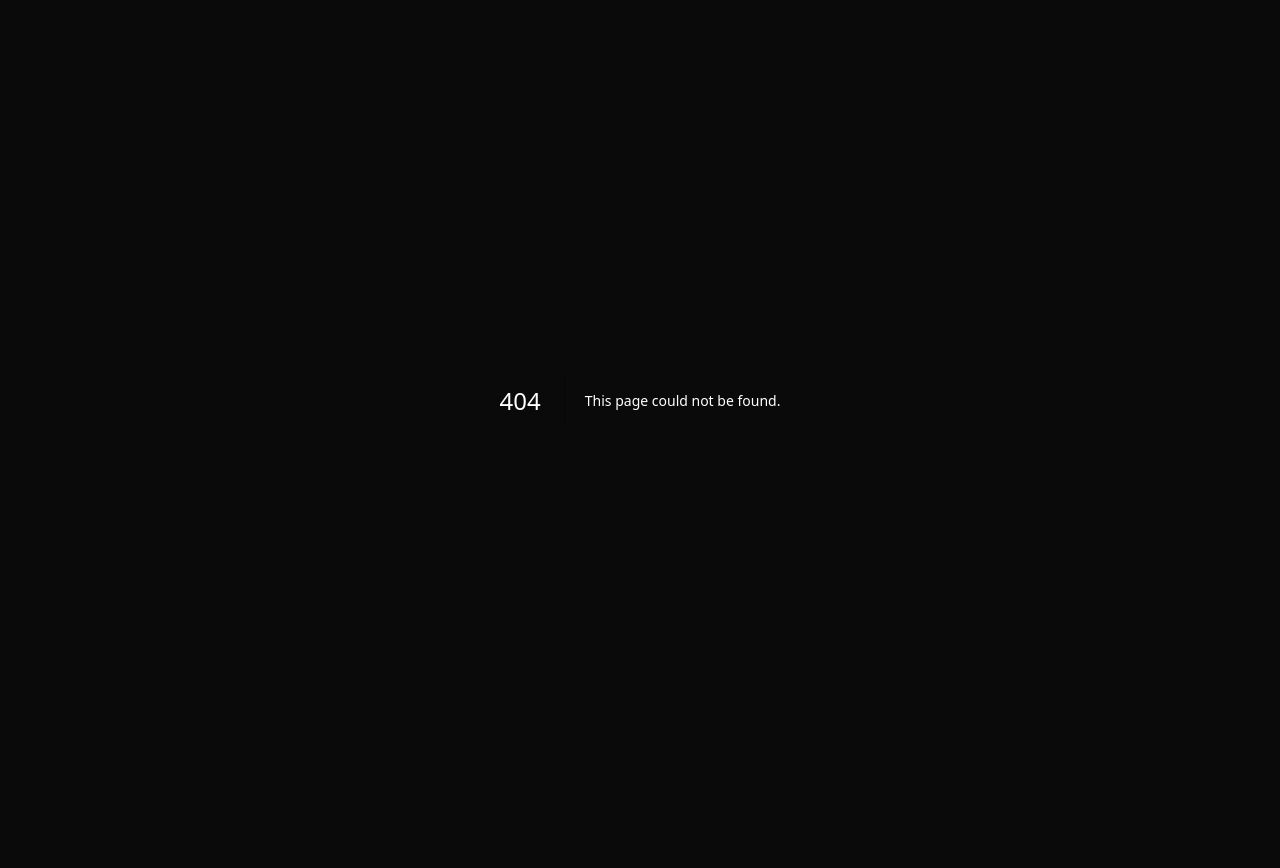
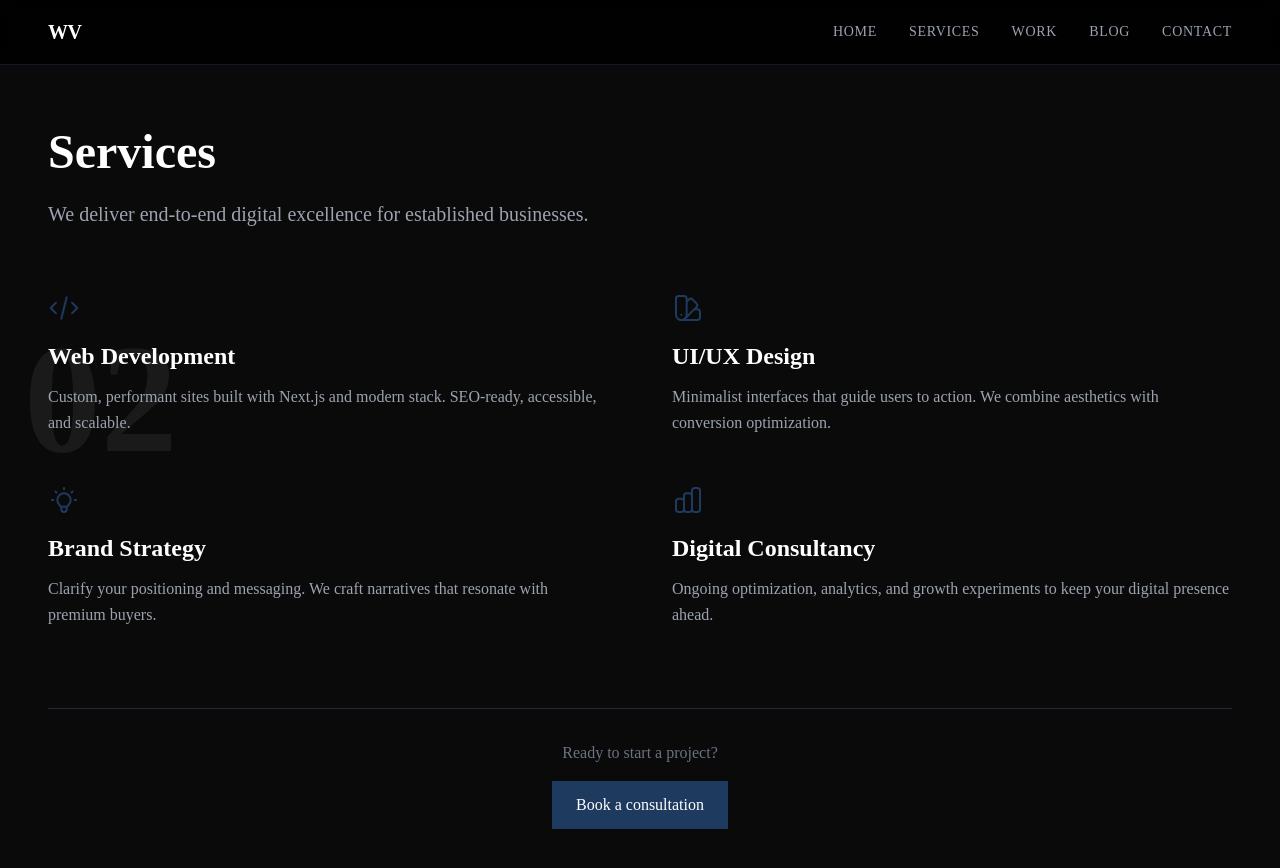
Before and after one commit to webvanguardai/webvanguard-website, a Next.js app in the folder webvanguard/: page /services in a window 1280 px wide. Before the commit this address had no page. Shown: the top 868 px of the page. Before the commit the page ends 800 px from the top, so only its background shows below. Built offline with nearby package versions, Linux system fonts and the light colour scheme; a web font is replaced by a local one.

Commit message:
feat(ui): header navigation + expanded services page with icons and descriptions

```diff
--- a/webvanguard/app/layout.tsx
+++ b/webvanguard/app/layout.tsx
@@ -1,4 +1,5 @@
 import type { Metadata, Viewport } from 'next'
+import Header from '@/components/Header'
 import './globals.css'
 
 export const metadata: Metadata = {
@@ -40,6 +41,7 @@ export default function RootLayout({
         <link href="https://fonts.googleapis.com/css2?family=Clash+Display:wght@700&family=Inter:wght@400;500;600;700&display=swap" rel="stylesheet" />
       </head>
       <body className="antialiased bg-background text-white min-h-screen font-sans">
+        <Header />
         {children}
       </body>
     </html>
--- /dev/null
+++ b/webvanguard/app/services/page.tsx
@@ -0,0 +1,82 @@
+'use client'
+
+import { motion } from 'framer-motion'
+import Link from 'next/link'
+
+const services = [
+  {
+    title: 'Web Development',
+    desc: 'Custom, performant sites built with Next.js and modern stack. SEO-ready, accessible, and scalable.',
+    icon: (
+      <svg className="w-8 h-8" fill="none" stroke="currentColor" viewBox="0 0 24 24"><path strokeLinecap="round" strokeLinejoin="round" strokeWidth={1.5} d="M10 20l4-16m4 4l4 4-4 4M6 16l-4-4 4-4" /></svg>
+    ),
+  },
+  {
+    title: 'UI/UX Design',
+    desc: 'Minimalist interfaces that guide users to action. We combine aesthetics with conversion optimization.',
+    icon: (
+      <svg className="w-8 h-8" fill="none" stroke="currentColor" viewBox="0 0 24 24"><path strokeLinecap="round" strokeLinejoin="round" strokeWidth={1.5} d="M7 21a4 4 0 01-4-4V5a2 2 0 012-2h4a2 2 0 012 2v12a4 4 0 01-4 4zm0 0h12a2 2 0 002-2v-4a2 2 0 00-2-2h-2.343M11 7.343l1.657-1.657a2 2 0 012.828 0l2.829 2.829a2 2 0 010 2.828l-8.486 8.485M7 17h.01" /></svg>
+    ),
+  },
+  {
+    title: 'Brand Strategy',
+    desc: 'Clarify your positioning and messaging. We craft narratives that resonate with premium buyers.',
+    icon: (
+      <svg className="w-8 h-8" fill="none" stroke="currentColor" viewBox="0 0 24 24"><path strokeLinecap="round" strokeLinejoin="round" strokeWidth={1.5} d="M9.663 17h4.673M12 3v1m6.364 1.636l-.707.707M21 12h-1M4 12H3m3.343-5.657l-.707-.707m2.828 9.9a5 5 0 117.072 0l-.548.547A3.374 3.374 0 0014 18.469V19a2 2 0 11-4 0v-.531c0-.895-.356-1.754-.988-2.386l-.548-.547z" /></svg>
+    ),
+  },
+  {
+    title: 'Digital Consultancy',
+    desc: 'Ongoing optimization, analytics, and growth experiments to keep your digital presence ahead.',
+    icon: (
+      <svg className="w-8 h-8" fill="none" stroke="currentColor" viewBox="0 0 24 24"><path strokeLinecap="round" strokeLinejoin="round" strokeWidth={1.5} d="M9 19v-6a2 2 0 00-2-2H5a2 2 0 00-2 2v6a2 2 0 002 2h2a2 2 0 002-2zm0 0V9a2 2 0 012-2h2a2 2 0 012 2v10m-6 0a2 2 0 002 2h2a2 2 0 002-2m0 0V5a2 2 0 012-2h2a2 2 0 012 2v14a2 2 0 01-2 2h-2a2 2 0 01-2-2z" /></svg>
+    ),
+  },
+]
+
+export default function ServicesPage() {
+  return (
+    <section className="relative py-32 overflow-hidden">
+      <div className="section-number">02</div>
+      <div className="relative z-10 w-full max-w-7xl mx-auto px-6 md:px-12">
+        <motion.div initial={{ opacity: 0 }} whileInView={{ opacity: 1 }} viewport={{ once: true }}>
+          <motion.h2
+            initial={{ opacity: 0, y: 30 }}
+            whileInView={{ opacity: 1, y: 0 }}
+            viewport={{ once: true }}
+            transition={{ duration: 0.8 }}
+            className="font-display text-4xl md:text-5xl font-bold text-white mb-6"
+          >
+            Services
+          </motion.h2>
+
+          <p className="text-xl text-gray-400 font-light mb-16 max-w-2xl">
+            We deliver end-to-end digital excellence for established businesses.
+          </p>
+
+          <div className="grid grid-cols-1 md:grid-cols-2 gap-x-16 gap-y-12">
+            {services.map(s => (
+              <motion.div
+                key={s.title}
+                initial={{ opacity: 0, y: 20 }}
+                whileInView={{ opacity: 1, y: 0 }}
+                viewport={{ once: true }}
+                transition={{ duration: 0.6 }}
+                className="group"
+              >
+                <div className="text-accent mb-4">{s.icon}</div>
+                <h3 className="font-display text-2xl font-semibold text-white mb-3 group-hover:text-accent transition-colors">{s.title}</h3>
+                <p className="text-gray-400 leading-relaxed">{s.desc}</p>
+              </motion.div>
+            ))}
+          </div>
+
+          <div className="mt-20 border-t border-gray-800 pt-8 text-center">
+            <p className="text-gray-500 mb-4">Ready to start a project?</p>
+            <Link href="/booking" className="btn-primary">Book a consultation</Link>
+          </div>
+        </motion.div>
+      </div>
+    </section>
+  )
+}
--- /dev/null
+++ b/webvanguard/components/Header.tsx
@@ -0,0 +1,53 @@
+'use client'
+
+import { motion } from 'framer-motion'
+import Link from 'next/link'
+import { useState } from 'react'
+
+export default function Header() {
+  const [menuOpen, setMenuOpen] = useState(false)
+  const links = [
+    { href: '/', label: 'Home' },
+    { href: '/services', label: 'Services' },
+    { href: '/work', label: 'Work' },
+    { href: '/blog', label: 'Blog' },
+    { href: '/contact', label: 'Contact' },
+  ]
+
+  return (
+    <header className="fixed top-0 left-0 right-0 z-50 border-b border-gray-900 bg-black/90 backdrop-blur">
+      <div className="w-full max-w-7xl mx-auto px-6 md:px-12 h-16 flex items-center justify-between">
+        <Link href="/" className="font-display text-xl font-bold text-white tracking-tight">
+          WV
+        </Link>
+
+        {/* Desktop nav */}
+        <nav className="hidden md:flex items-center gap-8">
+          {links.map(l => (
+            <Link key={l.href} href={l.href} className="text-gray-400 hover:text-accent transition-colors text-sm uppercase tracking-wider">
+              {l.label}
+            </Link>
+          ))}
+        </nav>
+
+        {/* Mobile menu button */}
+        <button className="md:hidden text-white" onClick={() => setMenuOpen(!menuOpen)} aria-label="Toggle menu">
+          <svg className="w-6 h-6" fill="none" stroke="currentColor" viewBox="0 0 24 24"><path strokeLinecap="round" strokeLinejoin="round" strokeWidth={2} d="M4 6h16M4 12h16M4 18h16" /></svg>
+        </button>
+      </div>
+
+      {/* Mobile menu */}
+      {menuOpen && (
+        <motion.div initial={{ opacity: 0, y: -10 }} animate={{ opacity: 1, y: 0 }} className="md:hidden border-t border-gray-900 bg-black">
+          <div className="px-6 py-4 space-y-4">
+            {links.map(l => (
+              <Link key={l.href} href={l.href} className="block text-gray-400 hover:text-accent" onClick={() => setMenuOpen(false)}>
+                {l.label}
+              </Link>
+            ))}
+          </div>
+        </motion.div>
+      )}
+    </header>
+  )
+}
```
